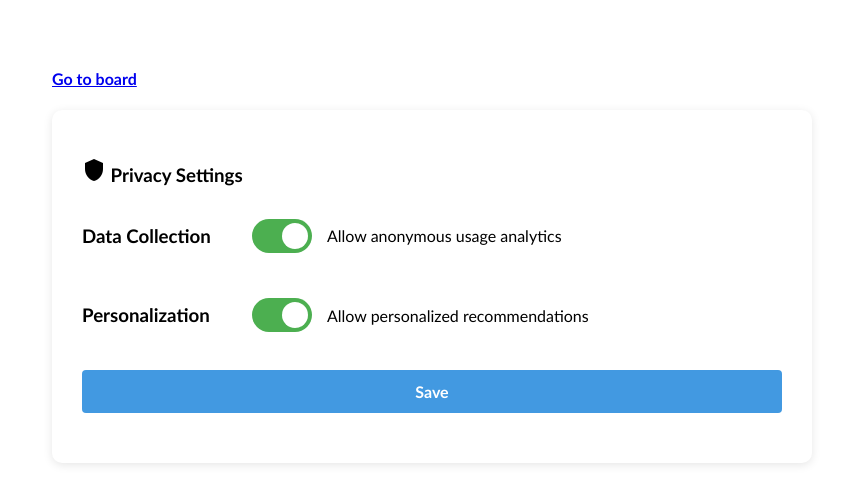
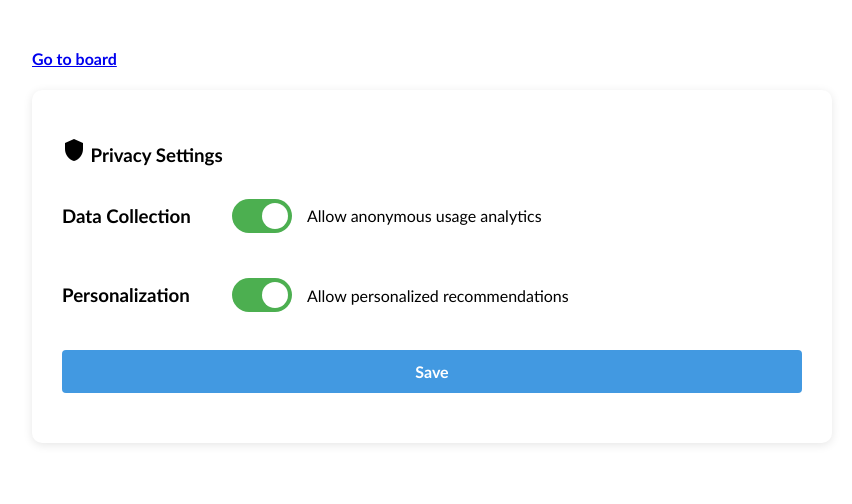
Before and after one commit to Wendydanso/up2158764-def, a Flask app: template templates/privacy.html in a window 1280 px wide. Shown: the top 504 px of the page, without its empty margins (208-1060 px from the left). Run offline with Flask 2, Linux system fonts and the light colour scheme; the template is opened without the code that fills it, so the values that code supplies are empty; some libraries are stand-ins or nearby versions.

Commit message:
Update privacy.html

```diff
--- a/templates/privacy.html
+++ b/templates/privacy.html
@@ -2,7 +2,6 @@
 
 {% block content %}
 <div class="legal-container">
-    <div class="legal-container">
     <a href="{{ url_for('dashboard') }}">
         <h4> Go to board</h4>
     </a>
```
